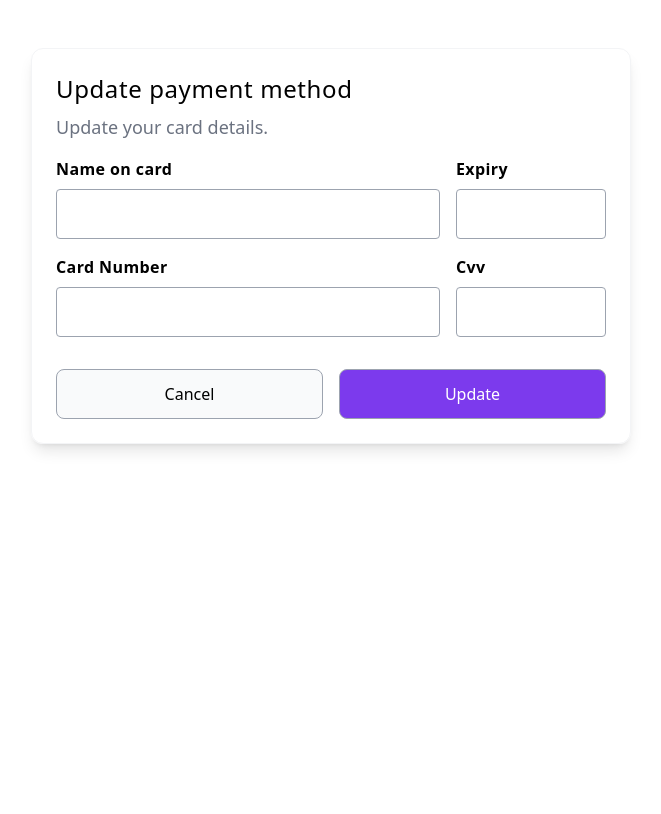
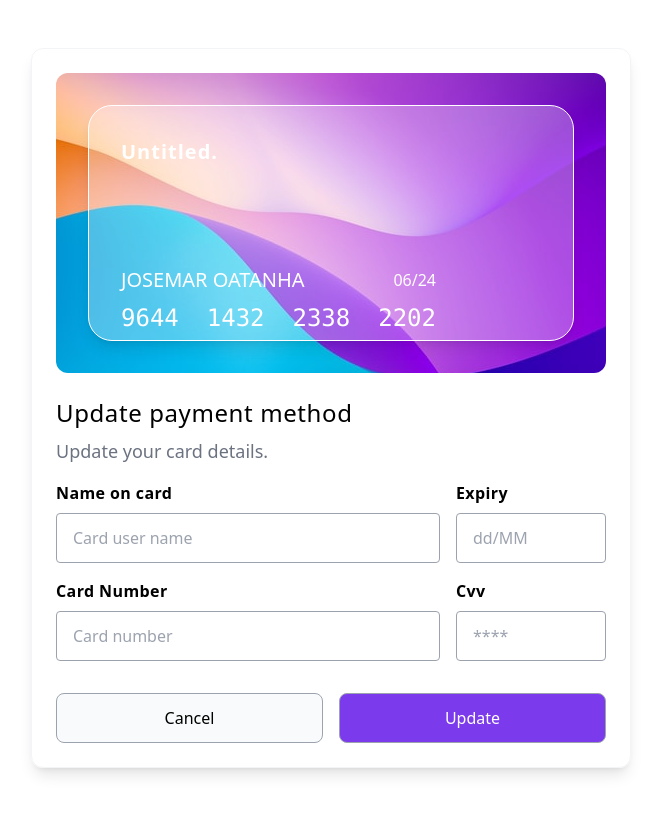
Before and after one commit to joshaodev/credit-card-tailwindcss-ui, a website: page src/index.html in a window 1280 px wide. Shown: the whole page, without its empty margins (309-970 px from the left). Drawn offline with Linux system fonts and the light colour scheme.

Commit message:
Style complete

```diff
--- a/src/index.html
+++ b/src/index.html
@@ -7,26 +7,44 @@
     <link rel="stylesheet" href="./public/css/main.css">
 </head>
 <body>
-    <div class="w-[600px] mx-auto mt-12 shadow-lg p-6 rounded-xl border border-gray-100">
+    <div class="w-[600px] mx-auto my-12 shadow-lg p-6 rounded-xl border border-gray-100">
+        <section class="card-info-container">
+            <div class="card-info">
+                <div class="w-3/4">
+                    <h3 class="h-32 text-xl tracking-wider font-semibold">Untitled.</h3>
+                    <div class="w-full flex justify-between items-center mb-2">
+                        <div class="uppercase text-xl">Josemar Oatanha</div>
+                        <div>06/24</div>
+                    </div>
+                    <div class="flex justify-between font-mono text-2xl">
+                        <span>9644</span>
+                        <span>1432</span>
+                        <span>2338</span>
+                        <span>2202</span>
+                    </div>
+                </div>
+            </div>
+        </section>
+
         <h3 class="mb-2 font-light tracking-wide text-2xl">Update payment method</h3>
         <p class="mb-4 text-gray-500 text-lg">Update your card details.</p>
         <form>
             <div class="form-grid">
                 <div class="flex flex-col">
                     <label class="form-label" for="txtNameOnCard">Name on card</label>
-                    <input type="text" class="form-input" name="name" id="txtNameOnCard">
+                    <input type="text" class="form-input" name="name" id="txtNameOnCard" placeholder="Card user name">
                 </div>
                 <div class="flex flex-col">
                     <label class="form-label" for="txtExpiry">Expiry</label>
-                    <input type="text" class="form-input" name="expiry" id="txtExpiry">
+                    <input type="text" class="form-input" name="expiry" id="txtExpiry" placeholder="dd/MM">
                 </div>
                 <div class="flex flex-col">
                     <label class="form-label" for="txtCardNumber">Card Number</label>
-                    <input type="text" class="form-input" name="card_number" id="txtCardNumber">
+                    <input type="text" class="form-input" name="card_number" id="txtCardNumber" placeholder="Card number">
                 </div>
                 <div class="flex flex-col">
                     <label class="form-label" for="txtCvv">Cvv</label>
-                    <input type="text" class="form-input" name="cvv" id="txtCvv">
+                    <input type="password" class="form-input" name="cvv" id="txtCvv" placeholder="****">
                 </div>
             </div>
             <div class="grid gap-4 grid-cols-2 mt-8 textlg">
--- a/src/public/plugs/tailwind.css
+++ b/src/public/plugs/tailwind.css
@@ -4,6 +4,17 @@
 
 
 /* My classes compose */
+.card-info-container {
+    @apply w-full bg-center rounded-xl mb-6 p-8;
+    height: 300px;
+    background-image: url('../image/milad-fakurian-E8Ufcyxz514-unsplash.jpg')
+}
+
+.card-info {
+    @apply bg-white bg-opacity-30 w-full h-full rounded-3xl p-8;
+    @apply border border-white shadow-lg text-white;
+}
+
 .form-grid {
     @apply grid gap-4;
     grid-template-columns: 1fr 150px;
```
Also changed, not shown: src/public/css/main.css, src/public/image/milad-fakurian-E8Ufcyxz514-unsplash.jpg (added).
